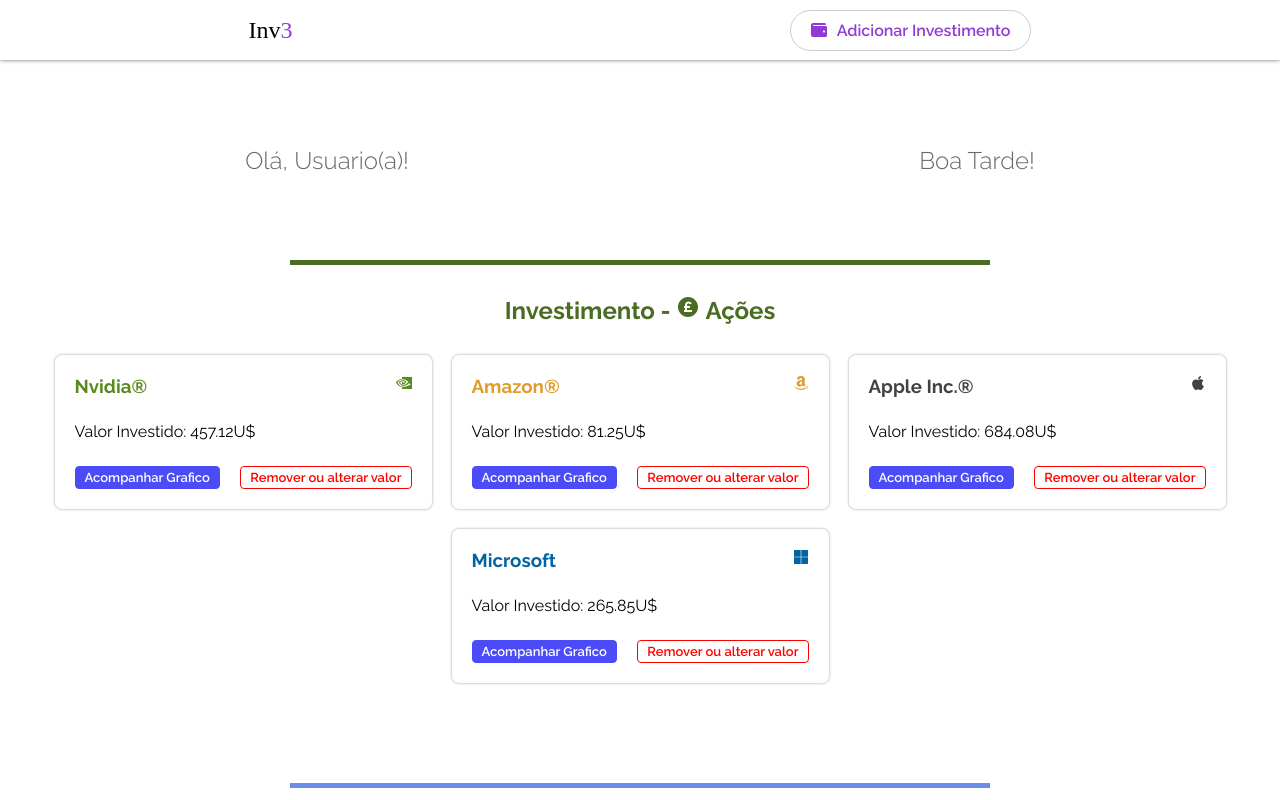
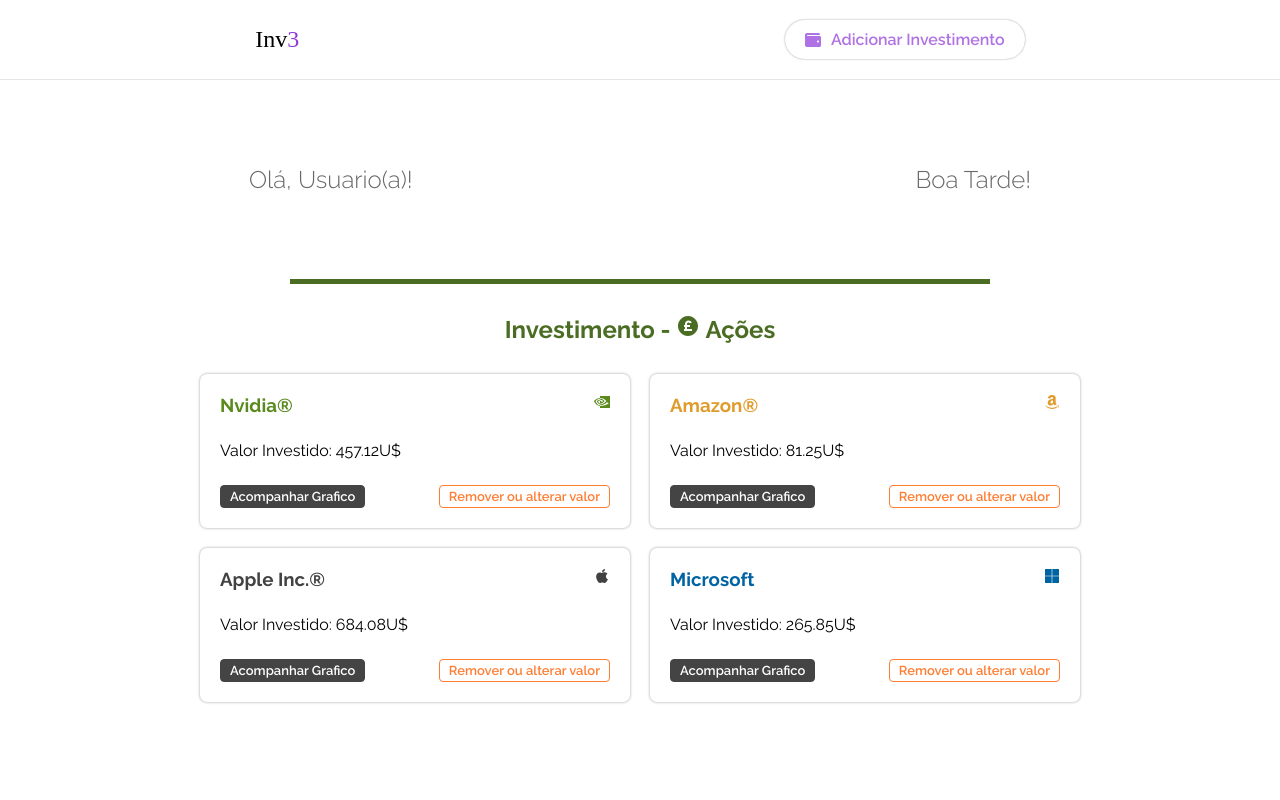
Before and after one commit to LuanSilva9/inv3, a React (Create React App) app: page / in a window 1280 px wide. Shown: the top 800 px of the page. Built offline with nearby package versions, Linux system fonts and the light colour scheme; a web font is replaced by a local one.

Commit message:
Arrumando conflitos da interface

```diff
--- a/src/App.css
+++ b/src/App.css
@@ -2,21 +2,30 @@
   display: flex;
   justify-content: space-around;
   align-items: center;
-  height: 60px;
-  box-shadow: 0px 0px 4px #686868;
+  height: auto;
+  padding: 20px;
+  box-shadow: 0px 0px 1px #686868;
+  gap: 15px;
   background: #fff;
+  flex-wrap: wrap;
 }
 
 .adicionar-investimento {
-  color: rgb(145, 58, 216);
+  color: rgb(176, 113, 228);
+  box-shadow: 0px 0px 2px #949494;
+  background: #ffffff;
   text-decoration: none;
   font-weight: 600;
   padding: 10px 20px;
   border-radius: 50px;
-  border: 1px solid #ccc;
   display: flex;
   align-items: center;
   gap: 10px;
+  transition: .3s;
+}
+
+.adicionar-investimento:hover {
+  box-shadow: 0px 0px 5px #949494;
 }
 
 .logo {
@@ -33,7 +42,7 @@
   align-items: center;
   justify-content: space-around;
   height: 200px;
-  gap: 20px;
+  gap: 5px;
   flex-wrap: wrap;
   color: #686868;
 }
@@ -56,6 +65,10 @@
   margin-bottom: 100px;
 }
 
+.investimentos-presents {
+  text-align: center;
+}
+
 .investimentos-card {
   display: flex;
   align-items: center;
@@ -65,7 +78,8 @@
 }
 
 .card-single {
-  width: 377px;
+  width: 99%;
+  max-width: 430px;
   height: auto;
   padding: 20px;
   box-shadow: 0px 0px 3px #9e9e9e;
@@ -83,9 +97,11 @@
 .options {
   display: flex;
   justify-content: space-between;
+  flex-wrap: wrap;
+  gap: 10px;
 }
 
-.options a {
+.options a, .options button {
   text-decoration: none;
   font-size: 13px;
   padding: 3px 9px;
@@ -93,22 +109,58 @@
 }
 
 .grafico-btn {
-  background: rgb(75, 75, 248);
+  background: rgb(68, 68, 68);
   color: #fff;
   font-weight: 600;
   transition: .3s;
-  border: 1px solid rgb(75, 75, 248);
+  border: 1px solid rgb(68, 68, 68);
 }
 
 .grafico-btn:hover {
-  color: rgb(75, 75, 248);
+  color: rgb(68, 68, 68);
   background: #fff;
 }
 
 .atualizar-btn {
-  color: rgb(253, 0, 0);
-  border: 1px solid red;
+  cursor: pointer;
+  color: rgb(255, 125, 50);
+  border: 1px solid rgb(255, 125, 50);
+  background: #fff;
   font-weight: 600;
+}
+
+.current-form {
+  display: flex;
+  flex-direction: column;
+  gap: 10px;
+}
+
+.form-control {
+  display: flex;
+  justify-content: space-between;
+}
+
+.current-form input {
+  border: 0;
+  border-bottom: 1px solid #686868;
+  padding: 5px;
+  outline: 0;
+}
+
+
+.alterar-btn {
+  text-decoration: none;
+  font-size: 13px;
+  padding: 3px 9px;
+  border-radius: 4px;
+  cursor: pointer;
+  color: rgb(255, 255, 255);
+  border: 0;
+  font-weight: 300;
+}
+
+.alterar-btn:hover {
+  opacity: .7;
 }
 
 footer {
--- a/src/App.js
+++ b/src/App.js
@@ -2,7 +2,6 @@
 
 import Navbar from './Components/Navbar/Navbar';
 import HeroSection from "./Components/Hero/HeroSection";
-import Session from "./Components/Sessions/Session";
 import SessionGroup from './Components/Sessions/SessionGroup';
 import Footer from './Components/Footer/Footer';
 
```
